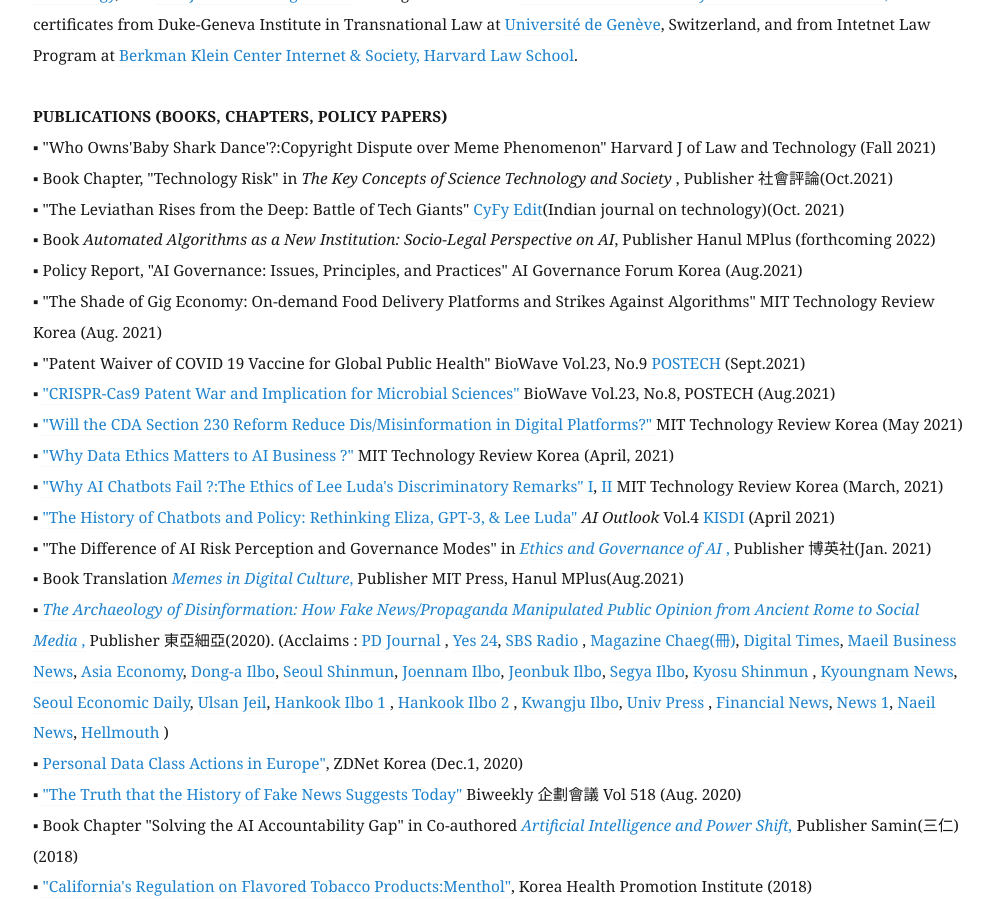
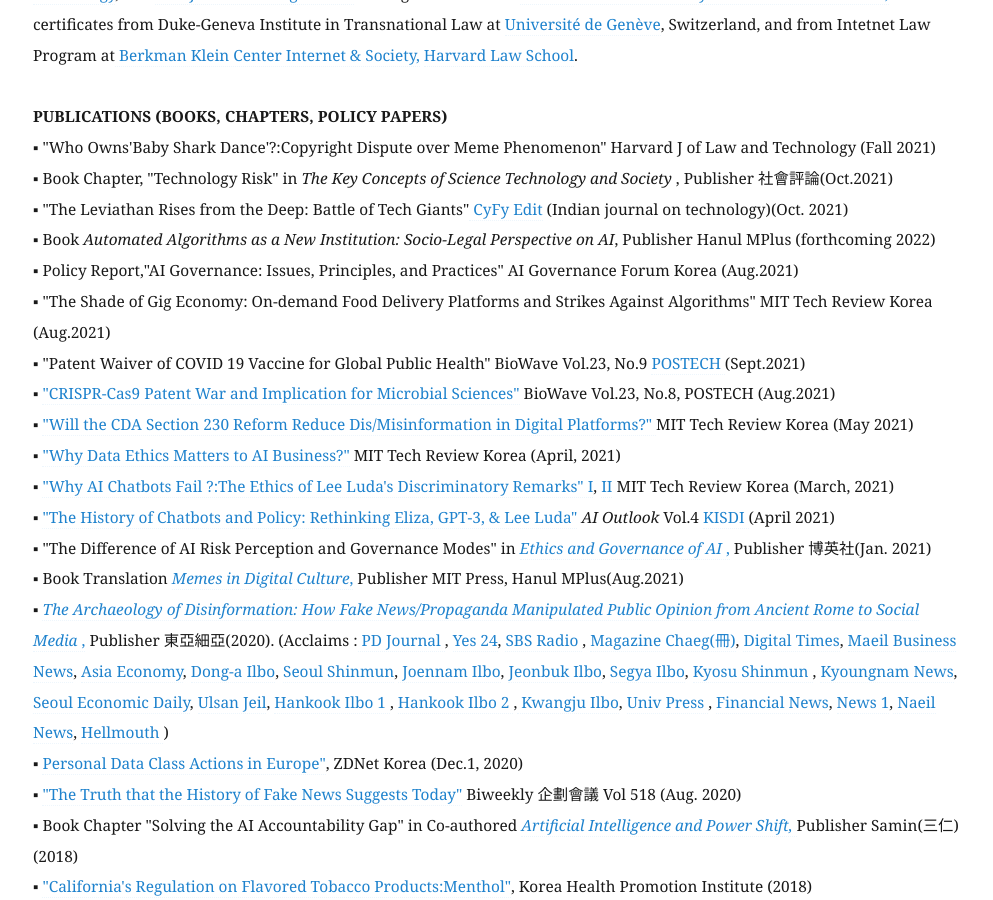
Before and after one commit to eunchangchoi/eunchangchoi.github.io, a Jekyll site: the page built from index.md, in a window 1280 px wide and 900 px high, scrolled down 1835 px. Shown: the whole window, without its empty margins (67-1060 px from the left). Built offline with Jekyll 4.4.1, drawn with Linux system fonts in a browser that asks for light colours.

Commit message:
Update index.md

```diff
--- a/index.md
+++ b/index.md
@@ -35,15 +35,15 @@
  <strong> PUBLICATIONS (BOOKS, CHAPTERS, POLICY PAPERS) </strong> <br>
 ▪ "Who Owns'Baby Shark Dance'?:Copyright Dispute over Meme Phenomenon" Harvard J of Law and Technology (Fall 2021) <br>
 ▪ Book Chapter, "Technology Risk" in <i> The Key Concepts of Science Technology and Society </i>, Publisher 社會評論(Oct.2021) <br>
-▪ "The Leviathan Rises from the Deep: Battle of Tech Giants"<a href="https://www.orfonline.org/series/the-cyfy-edit/"> CyFy Edit</a>(Indian journal on technology)(Oct. 2021) <br>
+▪ "The Leviathan Rises from the Deep: Battle of Tech Giants"<a href="https://www.orfonline.org/series/the-cyfy-edit/"> CyFy Edit</a> (Indian journal on technology)(Oct. 2021) <br>
 ▪ Book <i> Automated Algorithms as a New Institution: Socio-Legal Perspective on AI</i>, Publisher Hanul MPlus (forthcoming 2022) <br>
-▪ Policy Report, "AI Governance: Issues, Principles, and Practices" AI Governance Forum Korea (Aug.2021) <br>
-▪ "The Shade of Gig Economy: On-demand Food Delivery Platforms and Strikes Against Algorithms" MIT Technology Review Korea (Aug. 2021)<br>
+▪ Policy Report,"AI Governance: Issues, Principles, and Practices" AI Governance Forum Korea (Aug.2021) <br>
+▪ "The Shade of Gig Economy: On-demand Food Delivery Platforms and Strikes Against Algorithms" MIT Tech Review Korea (Aug.2021)<br>
 ▪ "Patent Waiver of COVID 19 Vaccine for Global Public Health" BioWave Vol.23, No.9 <a href="https://www.ibric.org/biowave/bio_webzine_index.php"> POSTECH </a>(Sept.2021)<br>
 ▪ <a href="https://www.ibric.org/myboard/read.php?Board=report&id=3843">"CRISPR-Cas9 Patent War and Implication for Microbial Sciences"</a> BioWave Vol.23, No.8, POSTECH (Aug.2021)<br>
-▪ <a href="https://www.technologyreview.kr/communicatioins-decency-act-misinformation/">"Will the CDA Section 230 Reform Reduce Dis/Misinformation in Digital Platforms?" </a> MIT Technology Review Korea (May 2021) <br>
-▪ <a href="https://www.technologyreview.kr/why-data-ethics-is-important-in-ai-business/"> "Why Data Ethics Matters to AI Business ?"</a> MIT Technology Review Korea (April, 2021)<br>
-▪ <a href="https://www.technologyreview.kr/why-ai-chatbots-fail-lee-luda-part-1/"> "Why AI Chatbots Fail ?:The Ethics of Lee Luda's Discriminatory Remarks" I</a>, <a href="https://www.technologyreview.kr/why-ai-chatbots-fail-lee-luda-part-2/"> II</a> MIT Technology Review Korea (March, 2021)<br>
+▪ <a href="https://www.technologyreview.kr/communicatioins-decency-act-misinformation/">"Will the CDA Section 230 Reform Reduce Dis/Misinformation in Digital Platforms?" </a> MIT Tech Review Korea (May 2021) <br>
+▪ <a href="https://www.technologyreview.kr/why-data-ethics-is-important-in-ai-business/">"Why Data Ethics Matters to AI Business?"</a> MIT Tech Review Korea (April, 2021)<br>
+▪ <a href="https://www.technologyreview.kr/why-ai-chatbots-fail-lee-luda-part-1/"> "Why AI Chatbots Fail ?:The Ethics of Lee Luda's Discriminatory Remarks" I</a>, <a href="https://www.technologyreview.kr/why-ai-chatbots-fail-lee-luda-part-2/"> II</a> MIT Tech Review Korea (March, 2021)<br>
 ▪ <a href="https://www.kisdi.re.kr/report/view.do?key=m2101113025377&arrMasterId=4333446&masterId=4333446&artId=555875"> "The History of Chatbots and Policy: Rethinking Eliza, GPT-3, & Lee Luda"</a> <i> AI Outlook </i> Vol.4 <a href="https://www.kisdi.re.kr/eng/index.do"> KISDI </a> (April 2021)<br>
 ▪ "The Difference of AI Risk Perception and Governance Modes" in <a href="https://www.kyobobook.co.kr/product/detailViewKor.laf?mallGb=KOR&ejkGb=KOR&barcode=9791130337722&orderClick=LA6"><i> Ethics and Governance of AI </i>,</a> Publisher 博英社(Jan. 2021) <br>
 ▪ Book Translation <a href="https://mitpress.mit.edu/books/memes-digital-culture"> <i> Memes in Digital Culture</i>,</a> Publisher MIT Press, Hanul MPlus(Aug.2021) <br>
```
